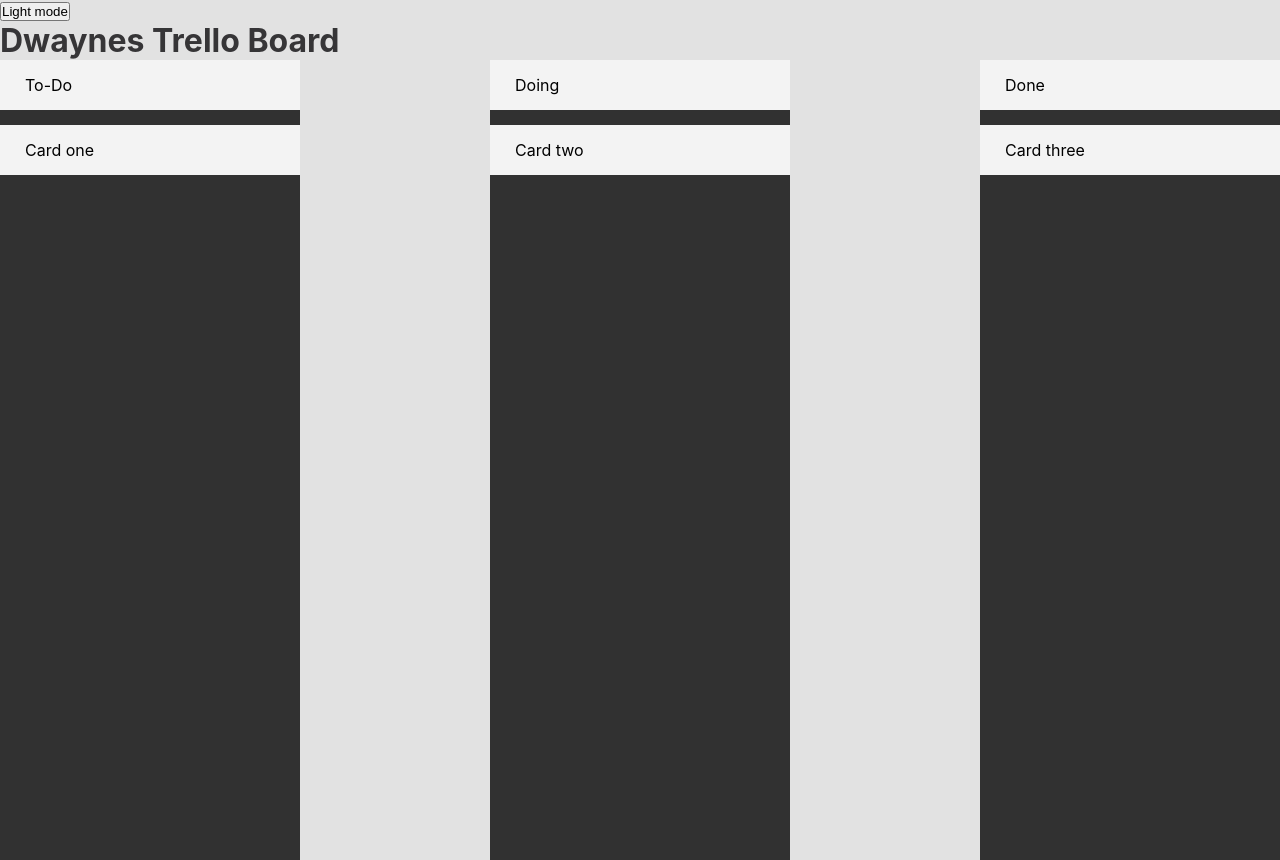
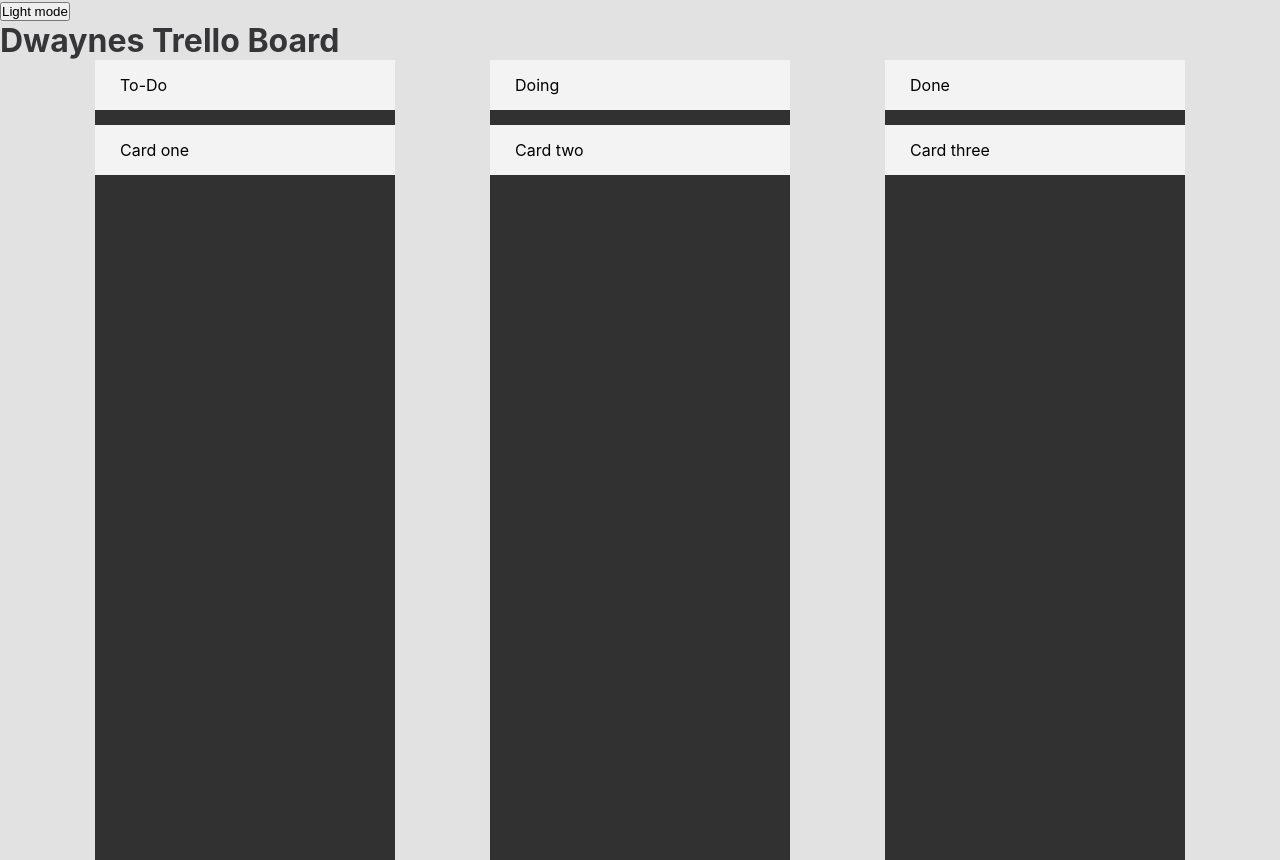
Before and after one commit to dwaynediddy/darkmode, a React (Create React App) app: page / in a window 1280 px wide. Built offline with nearby package versions, Linux system fonts and the light colour scheme.

Commit message:
fixed bug that had drag todo dissapearing when something was moved from the todo board

```diff
--- a/src/App.css
+++ b/src/App.css
@@ -8,7 +8,7 @@
 
 .trello {
   display: flex;
-  justify-content: space-between;
+  justify-content: space-evenly;
 
   width: 100%;
   max-width: 768;
--- a/src/App.js
+++ b/src/App.js
@@ -28,7 +28,7 @@
           <h1>Dwaynes Trello Board</h1>
         <main className="trello">
         <Board id="Board-1" className="board">
-            <Card id="card-1" className="card" draggable="false">
+            <Card id="card" className="card" draggable="false">
               <p>To-Do</p>
             </Card>
             <Card id="card-1" className="card" draggable="true">
@@ -37,7 +37,7 @@
           </Board>
 
           <Board id="Board-2" className="board">
-            <Card id="card-1" className="card" draggable="false">
+            <Card id="card" className="card" draggable="false">
               <p>Doing</p>
             </Card>
             <Card id="card-2" className="card" draggable="true">
@@ -46,7 +46,7 @@
           </Board>
 
           <Board id="Board-3" className="board">
-            <Card id="card-1" className="card" draggable="false">
+            <Card id="card" className="card" draggable="false">
               <p>Done</p>
             </Card>
             <Card id="card-3" className="card" draggable="true">
```
